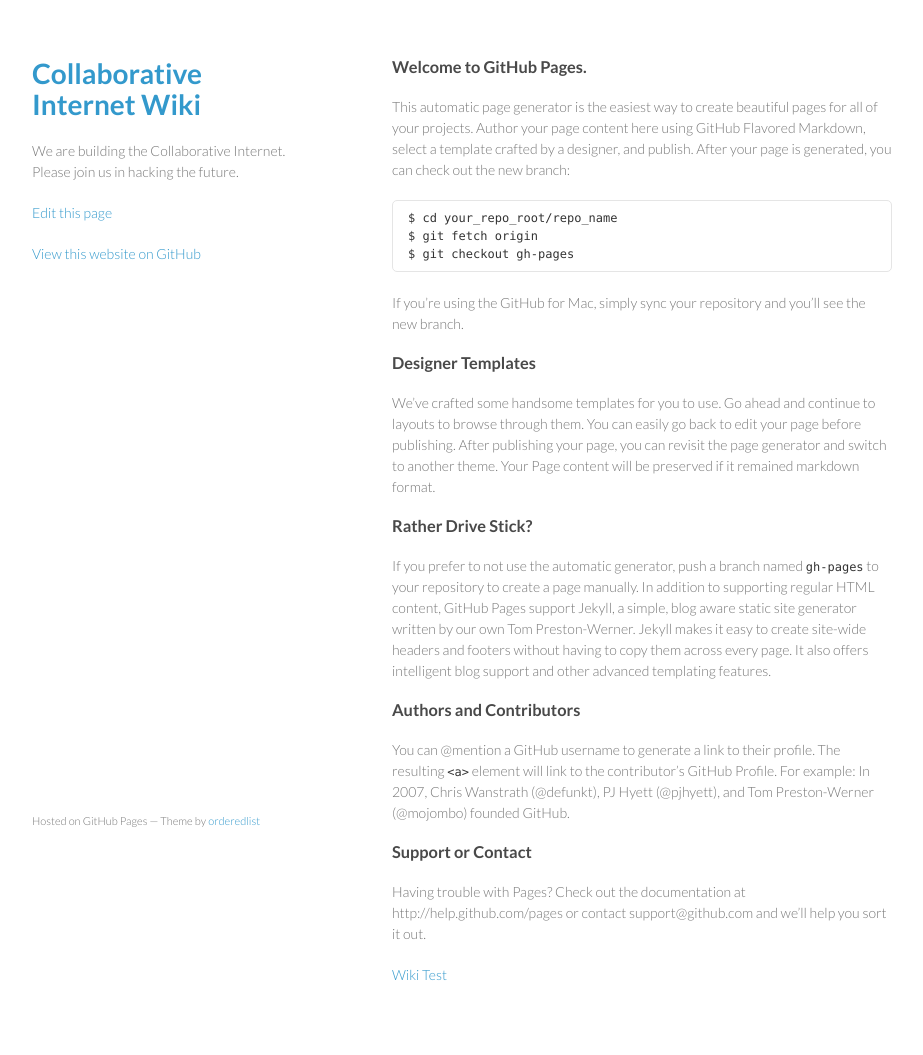
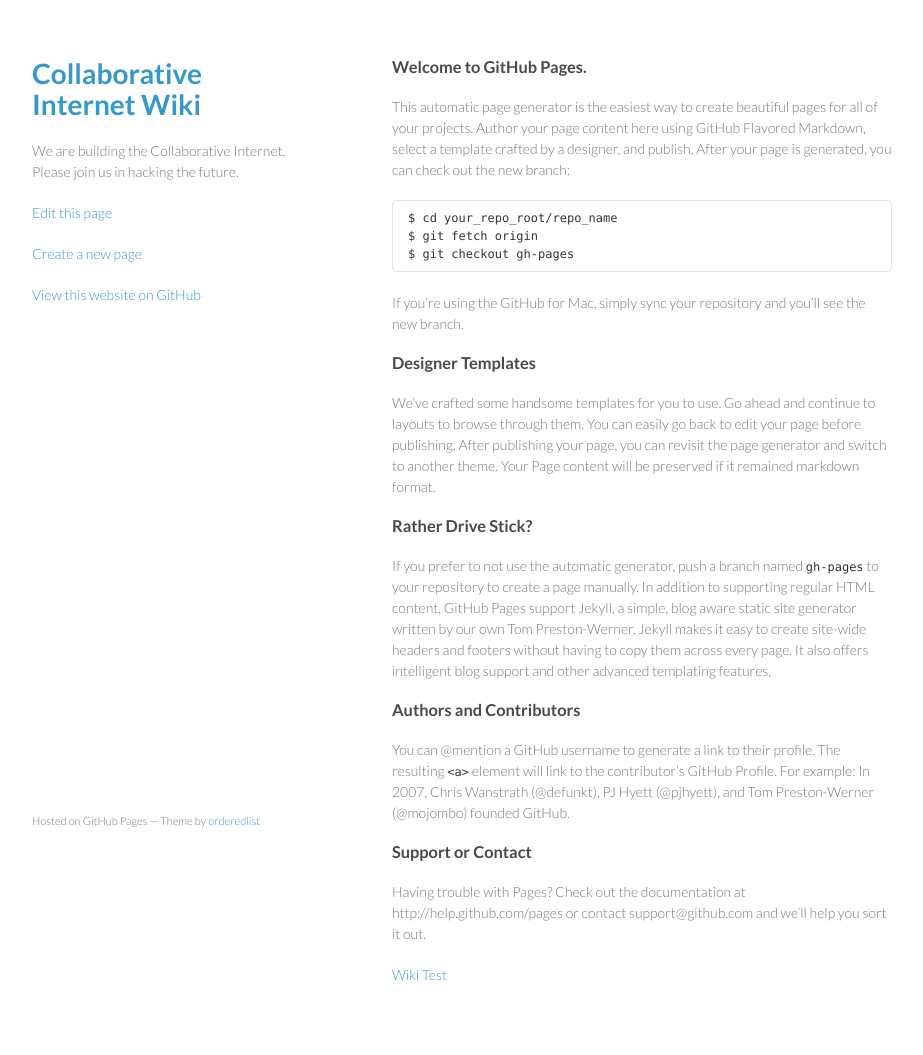
Before and after one commit to collaborativeinternet/collaborativeinternet.github.io, a Jekyll site: the page built from index.md, in a window 1280 px wide. Shown: the whole page, without its empty margins (178-1101 px from the left). Built offline with Jekyll 4.4.1, drawn with Linux system fonts in a browser that asks for light colours.

Commit message:
Updated navigation.html

```diff
--- a/_includes/navigation.html
+++ b/_includes/navigation.html
@@ -1,2 +1,3 @@
 <p class="view"><a target="_blank" href="http://prose.io/#collaborativeinternet/collaborativeinternet.github.io/edit/master/{{page.path}}">Edit this page</a></p>
+<p class="view"><a target="_blank" href="http://prose.io/#collaborativeinternet/collaborativeinternet.github.io/new/master/wiki">Create a new page</a></p>
 <p class="view"><a href="https://github.com/collaborativeinternet/collaborativeinternet.github.io">View this website on GitHub</a></p>
```
